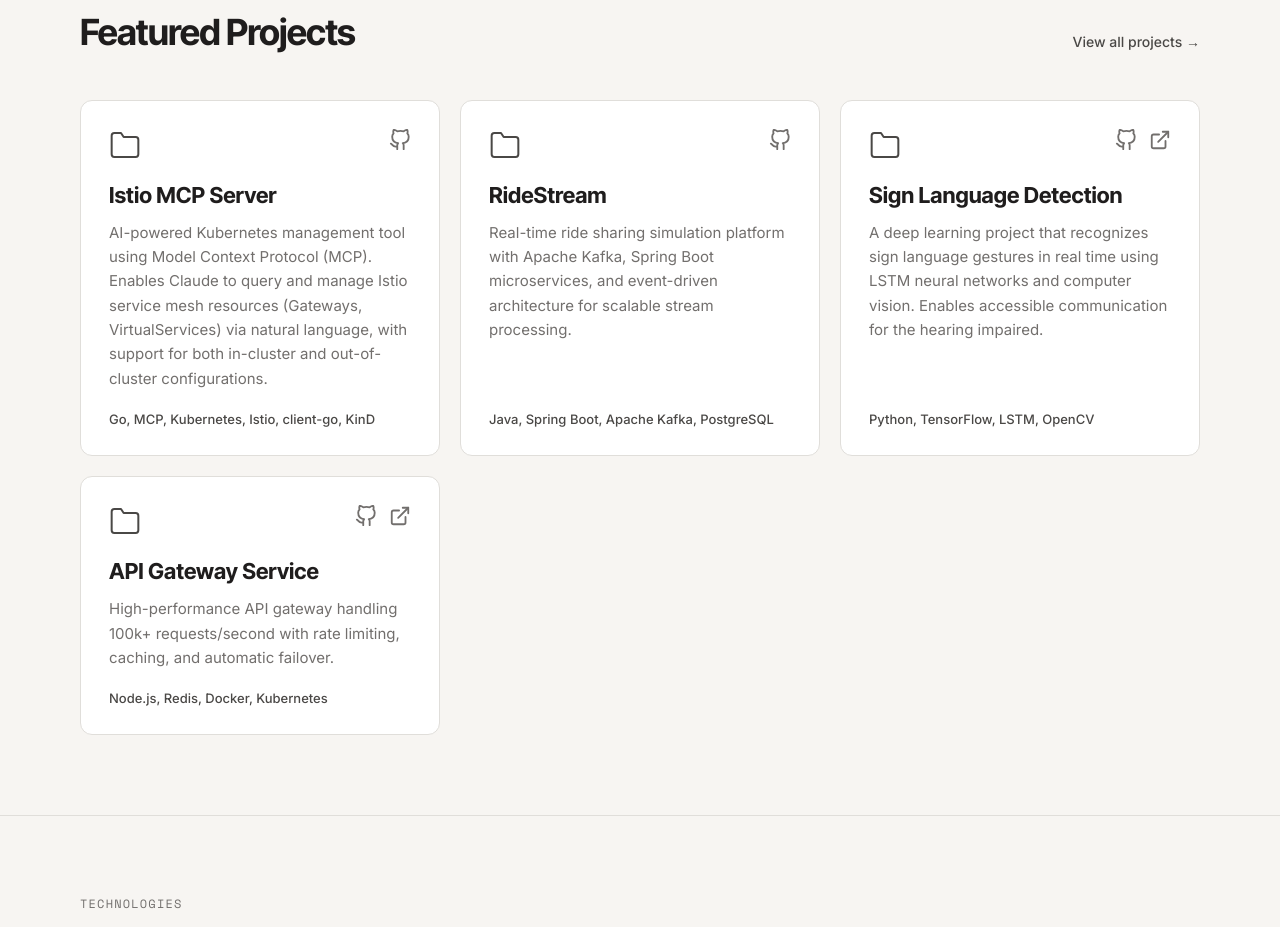
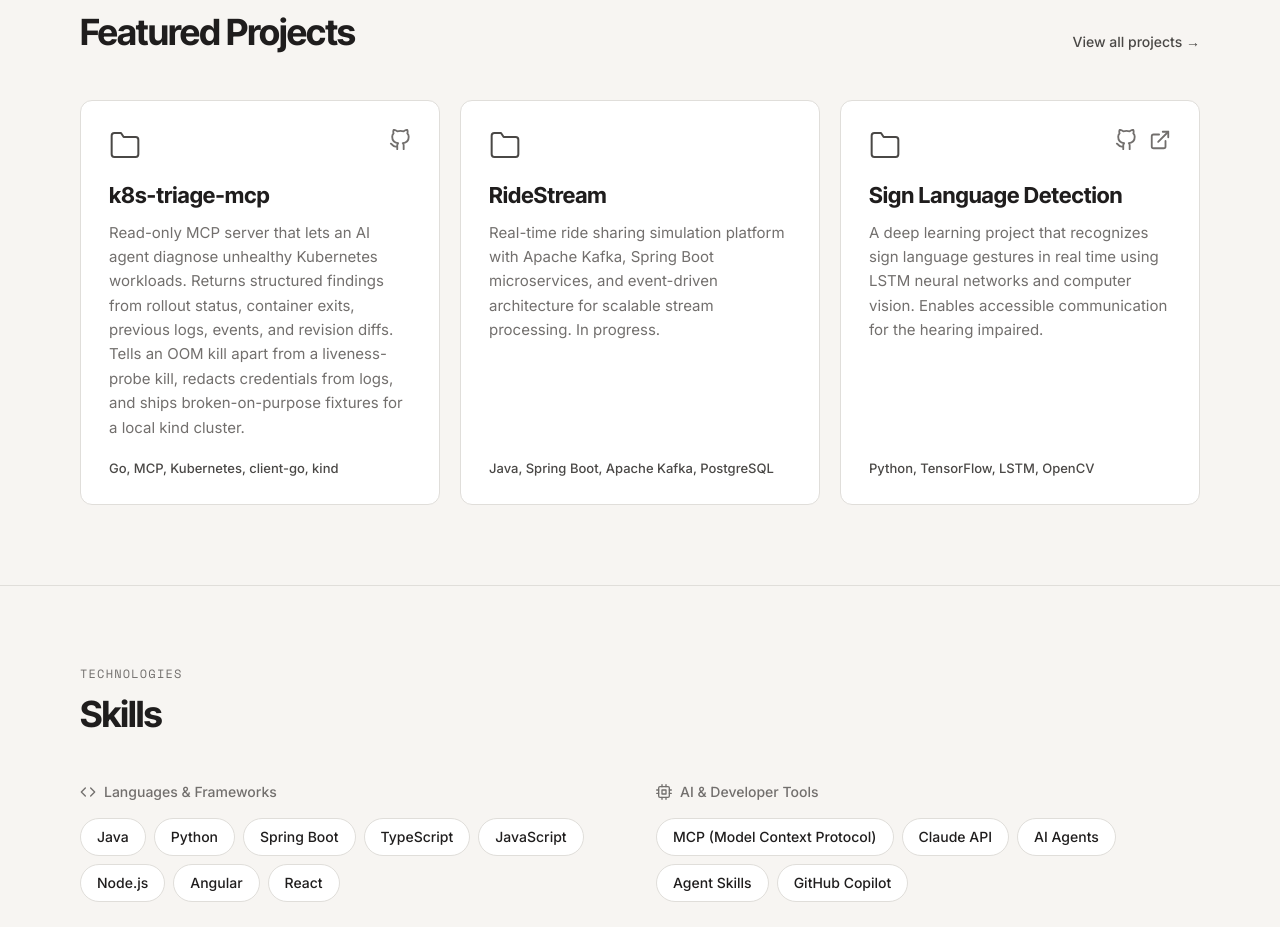
Before and after one commit to whoismansi/portfolio-mansi, a Next.js app: page /portfolio-mansi/ in a window 1280 px wide. Shown: the part 1960-2887 px from the top of the page. Built offline with nearby package versions, Linux system fonts and the light colour scheme.

Commit message:
Project info update

```diff
--- a/src/components/Projects.tsx
+++ b/src/components/Projects.tsx
@@ -6,16 +6,15 @@ import { fadeInUp, staggerContainer, viewportSettings, springTransition } from "
 
 const projects = [
   {
-    title: "Istio MCP Server",
-    description: "AI-powered Kubernetes management tool using Model Context Protocol (MCP). Enables Claude to query and manage Istio service mesh resources (Gateways, VirtualServices) via natural language, with support for both in-cluster and out-of-cluster configurations.",
-    tech: "Go, MCP, Kubernetes, Istio, client-go, KinD",
-    github: "https://github.com/nilekhc/istio-mcp-server",
+    title: "k8s-triage-mcp",
+    description: "Read-only MCP server that lets an AI agent diagnose unhealthy Kubernetes workloads. Returns structured findings from rollout status, container exits, previous logs, events, and revision diffs. Tells an OOM kill apart from a liveness-probe kill, redacts credentials from logs, and ships broken-on-purpose fixtures for a local kind cluster.",
+    tech: "Go, MCP, Kubernetes, client-go, kind",
+    github: "https://github.com/whoismansi/k8s-triage-mcp",
   },
   {
     title: "RideStream",
-    description: "Real-time ride sharing simulation platform with Apache Kafka, Spring Boot microservices, and event-driven architecture for scalable stream processing.",
+    description: "Real-time ride sharing simulation platform with Apache Kafka, Spring Boot microservices, and event-driven architecture for scalable stream processing. In progress.",
     tech: "Java, Spring Boot, Apache Kafka, PostgreSQL",
-    github: "https://github.com/whoismansi/ridestream",
   },
   {
     title: "Sign Language Detection",
@@ -23,13 +22,6 @@ const projects = [
     tech: "Python, TensorFlow, LSTM, OpenCV",
     github: "https://github.com/whoismansi/Sign-Language-Detection",
     demo: "https://medium.com/@zgnxwky/sign-language-detection-using-lstm-model-5258ed3e5e34",
-  },
-  {
-    title: "API Gateway Service",
-    description: "High-performance API gateway handling 100k+ requests/second with rate limiting, caching, and automatic failover.",
-    tech: "Node.js, Redis, Docker, Kubernetes",
-    github: "https://github.com/whoismansi/api-gateway",
-    demo: "https://api-gateway.demo.com",
   },
   // {
   //   title: "Infrastructure Monitor",
```
